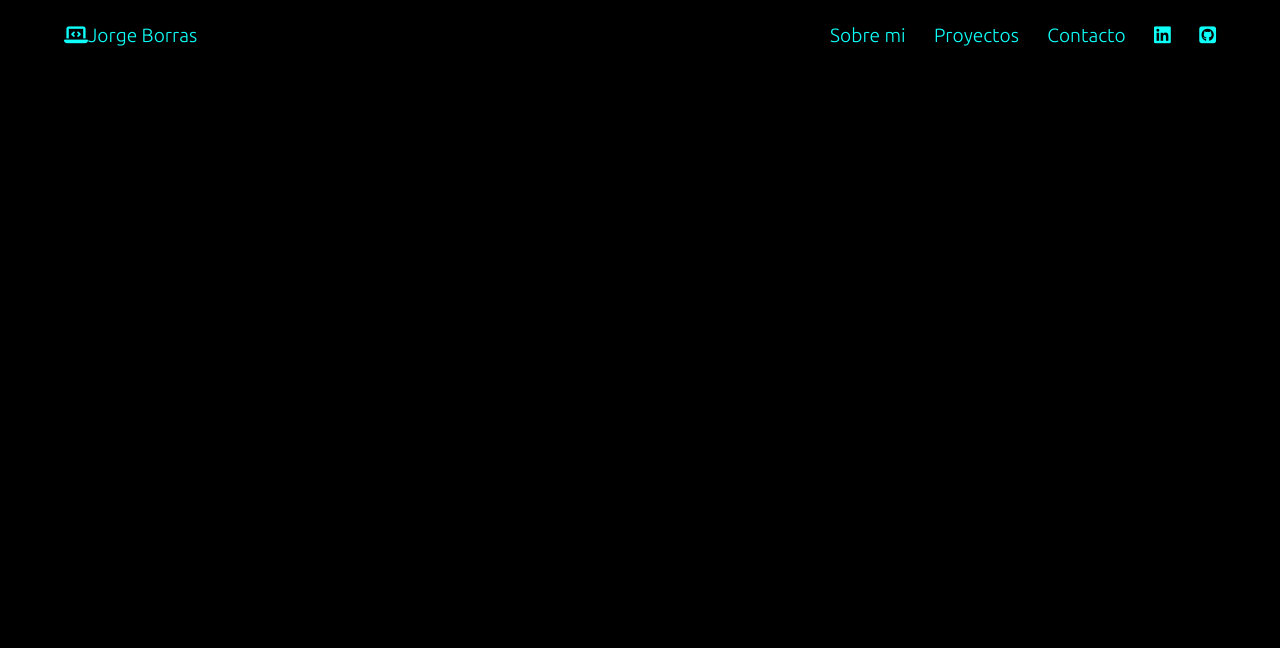
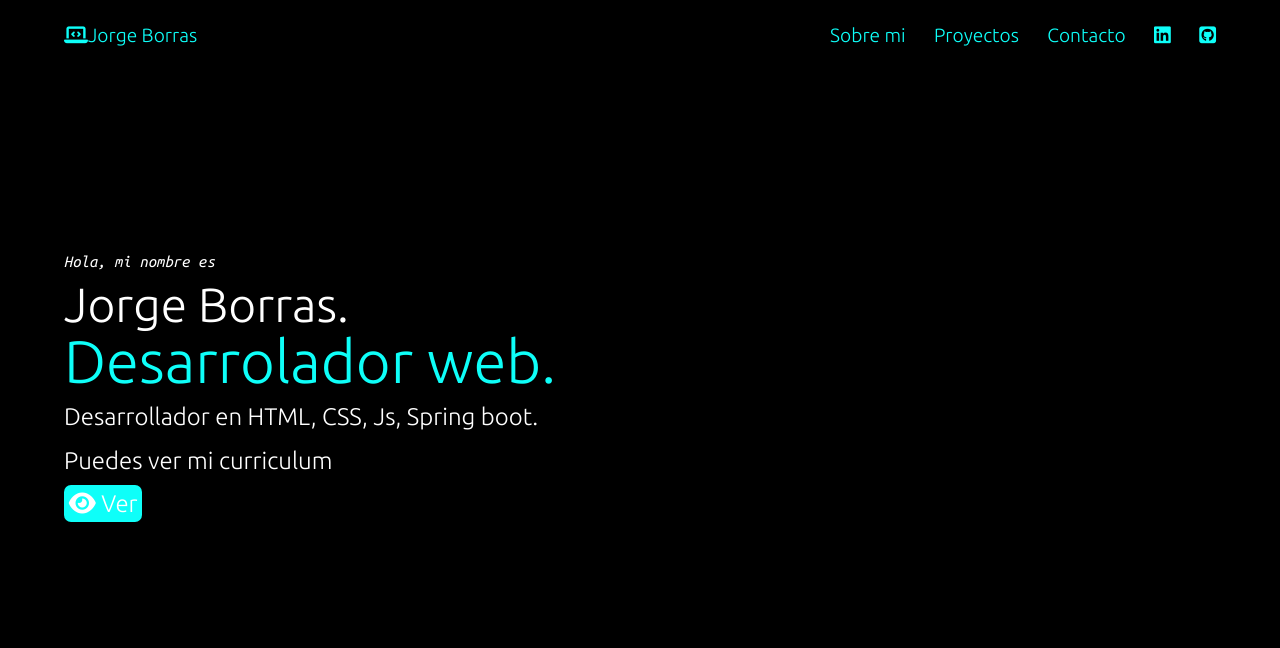
Before and after one commit to jborras15/jborras15.github.io, a plain HTML site: page index.html in a window 1280 px wide. Drawn offline with Linux system fonts and the light colour scheme.

Commit message:
se agrego la seccion del nombre

```diff
--- a/css/styles.css
+++ b/css/styles.css
@@ -21,7 +21,7 @@
 html {
 
     font-size: 1.5rem;
-    background-color:var(--black);
+
 }
 
 *,
@@ -33,9 +33,21 @@ html {
 body{
     background-color: var(--black);
     max-width: 1200px;
-    margin: auto;
+    margin:0 auto;
 
 }
+
+a {
+    color: var(--aqua);
+    text-decoration-line: none;
+}
+
+a:hover {
+    text-decoration-line: underline;
+    color: var(--white);
+}
+
+
 
 /* seccion de navegacion */
 
@@ -54,28 +66,15 @@ header {
     align-content: center;
     justify-content: space-between;
     padding: 1rem;
-
-
 }
 
 
 
 nav  a {
     margin-left: 1rem;
-
 }
 
-a {
-    color: var(--aqua);
-    text-decoration-line: none;
 
-}
-
-a:hover {
-    text-decoration-line: underline;
-    color: var(--white);
-
-}
 #bars{
     display:none;
 }
@@ -83,11 +82,47 @@ a:hover {
 
 #check {
     display: none;
+}
+
+/* seccion de nombre */
+#intro{
+    color: white;
+    padding: 10rem 1rem 5rem;
+
+}
+#intro p{
+    font-size: 1rem;
+    line-height: 1.8rem;
 
 }
 
+#intro .name{
+    font-size: 0.7rem;
+    font-family: var(--mono);
+}
+.name span{
+    font-family: var(--sans);
+    font-size: 2rem;
+    display: block;
 
+}
 
+#intro h2{
+    font-size: 2.5rem;
+    font-weight: normal;
+    color: var(--aqua);
+}
+.botton{
+    background-color: var(--aqua);
+    color: white;
+    text-decoration: none;
+    padding: 0.2rem;
+    border-radius: 7px;
+}
+.botton:hover {
+    background-color: var(--white);
+    color: var(--aqua);
+}
 
 
 
--- a/index.html
+++ b/index.html
@@ -27,14 +27,31 @@
             <a href="#">Sobre mi</a>
             <a href="#">Proyectos</a>
             <a href="#">Contacto</a>
-      <a href="https://www.linkedin.com/in/jorge-borras-21985994/" target="_blank"><span class="fa-brands fa-linkedin"
+            <a href="https://www.linkedin.com/in/jorge-borras-21985994/" target="_blank"><span
+                    class="fa-brands fa-linkedin"
                     aria-hidden="true"></span><span class="sr-only">Linkedln</span></a>
             <a href="https://github.com/jborras15" target="_blank"><span class="fa-brands fa-github-square"
                                                                          hidden="true"></span><span class="sr-only">Github</span></a>
         </nav>
 
     </header>
+
 </section>
+
+<section id="intro">
+
+    <p class="name">Hola, mi nombre es<span>Jorge Borras.</span></p>
+    <h2>Desarrolador web.</h2>
+    <p>Desarrollador en HTML, CSS,
+        Js, Spring boot.</P>
+    <p>Puedes ver mi curriculum </p>
+    <p><a href="https://www.w3schools.com/tags/att_a_target.asp" target="_blank" class="botton">
+        <i class="fa-solid fa-eye"></i>
+        Ver</a></p>
+</section>
+
+
+
 
 
 </body>
```
Lines whose indentation alone changed are shown as unchanged.
